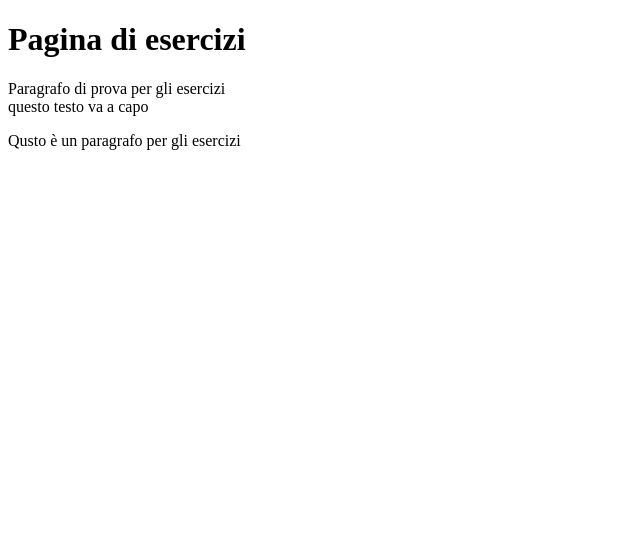
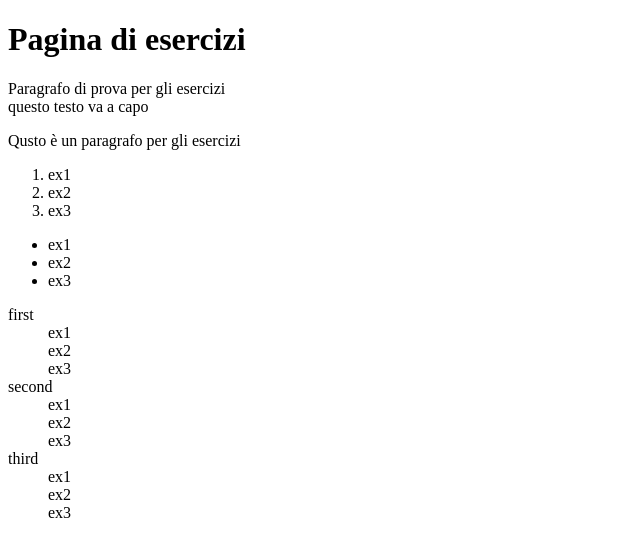
Before and after one commit to rubencommisso/esercizi_parte2, a plain HTML site: page index.html in a window 1280 px wide. Shown: the whole page, without its empty margins (0-640 px from the left). Drawn offline with Linux system fonts and the light colour scheme.

Commit message:
added list ol,ul,dl

```diff
--- a/index.html
+++ b/index.html
@@ -9,5 +9,31 @@
     <h1>Pagina di esercizi</h1>
     <p>Paragrafo di prova per gli esercizi<br>questo testo va a capo</p>
     <p>Qusto è un paragrafo per gli esercizi</p>
+    <section>
+        <ol start="1">
+            <li>ex1</li>
+            <li>ex2</li>
+            <li>ex3</li>
+        </ol>
+        <ul>
+            <li>ex1</li>
+            <li>ex2</li>
+            <li>ex3</li>
+        </ul>
+        <dl>
+            <dt>first</dt>
+            <dd>ex1</dd>
+            <dd>ex2</dd>
+            <dd>ex3</dd>
+            <dt>second</dt>
+            <dd>ex1</dd>
+            <dd>ex2</dd>
+            <dd>ex3</dd>
+            <dt>third</dt>
+            <dd>ex1</dd>
+            <dd>ex2</dd>
+            <dd>ex3</dd>
+        </dl>
+    </section>
 </body>
 </html>
```
